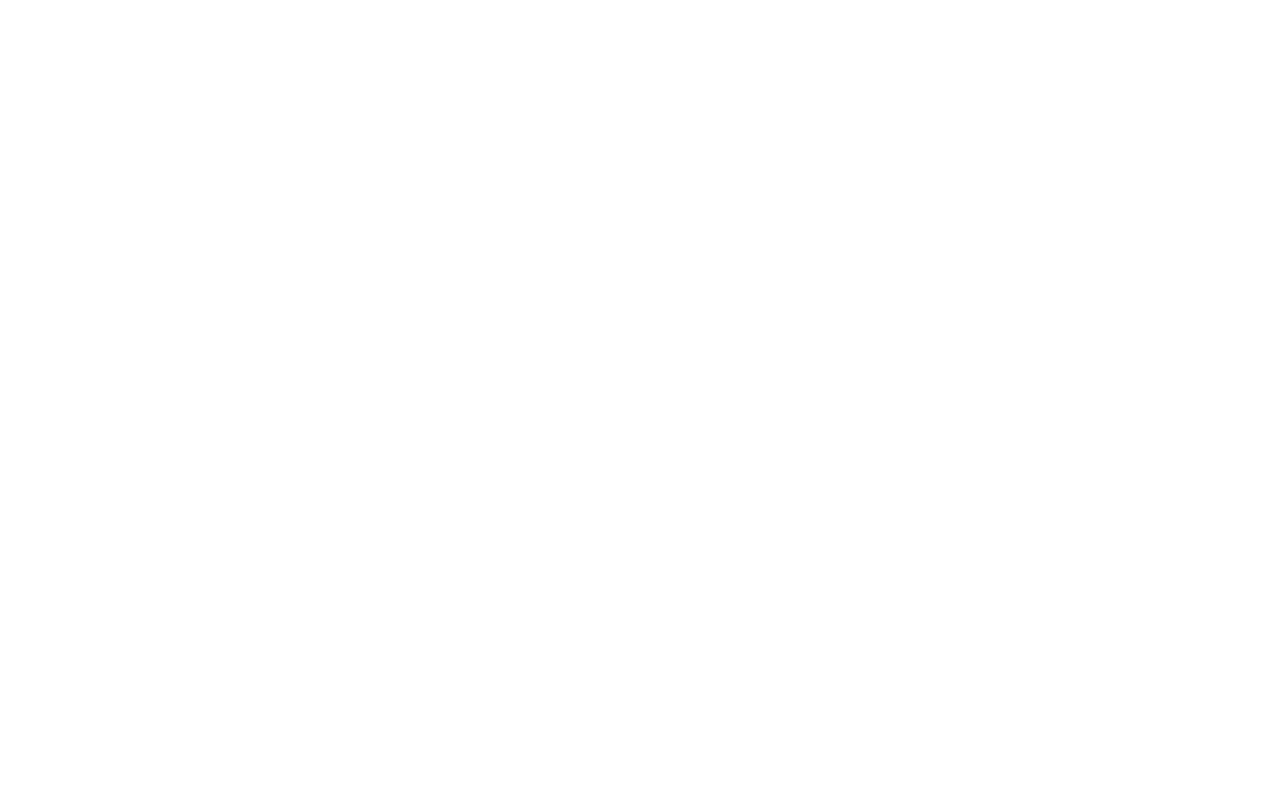
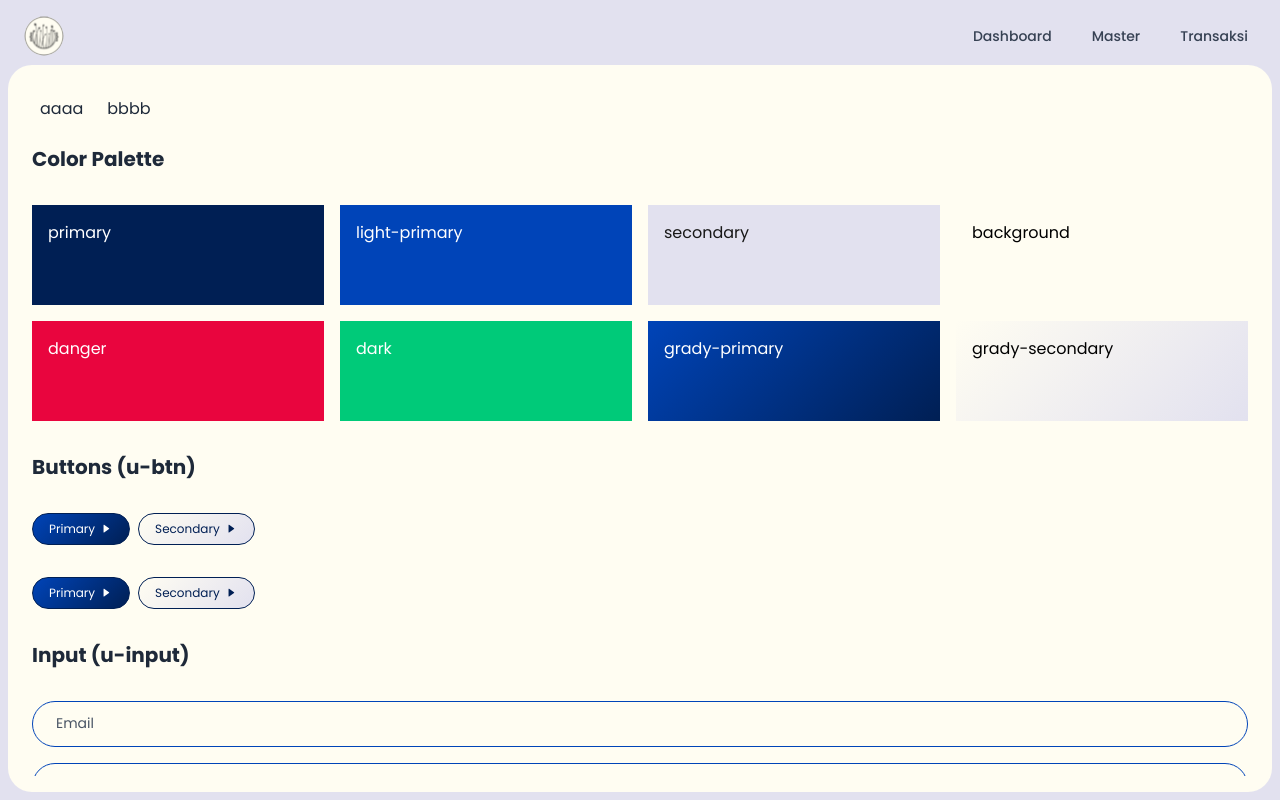
Before and after one commit to cvudumbarainformatika/apotik, a Vue app: page /dashboard in a window 1280 px wide. Before the commit this address had no page. Built offline with nearby package versions, Linux system fonts and the light colour scheme.

Commit message:
rev: header menu

```diff
--- a/src/components/global/Input.vue
+++ b/src/components/global/Input.vue
@@ -66,7 +66,7 @@
    <!-- Error icon & message overlay -->
     <div
       v-if="error && errorMessage && !isFocussed"
-      class="absolute inset-y-0 right-0 flex items-center gap-1 px-2 bg-transparent rounded-r-xl"
+      class="absolute inset-y-0 right-2 flex items-center gap-1 px-2 bg-transparent rounded-r-xl"
     >
       <!-- Error message -->
       <p class="text-xs text-danger whitespace-nowrap mr-2">
--- a/src/components/global/Row.vue
+++ b/src/components/global/Row.vue
@@ -1,9 +1,10 @@
 <script setup>
 const props = defineProps({
   gap: { type: String, default: 'gap-2' },
-  justify: { type: String, default: 'justify-start' },
-  align: { type: String, default: 'items-start' },
+  padding: { type: String, default: '' },
+  align: { type: String, default: 'items-center' },
   wrap: { type: Boolean, default: false },
+  right: { type: Boolean, default: false },
   class: { type: String, default: '' },
   flex1: { type: Boolean, default: false },
   separator: { type: Boolean, default: false },
@@ -11,7 +12,7 @@
 </script>
 
 <template>
-  <div :class="`flex flex-row ${gap} ${justify} ${align} ${wrap ? 'flex-wrap' : ''} ${flex1 ? 'flex-1' : ''} ${props.class} ${separator ? 'border-b border-primary dark:border-gray-700' : ''}`">
+  <div :class="`flex flex-row ${padding} ${gap} ${right ? 'justify-end' : 'justify-start'} ${align} ${wrap ? 'flex-wrap' : ''} ${flex1 ? 'flex-1' : ''} ${props.class} ${separator ? 'border-b border-primary dark:border-gray-700' : ''}`">
     <slot />
   </div>
 </template>
--- a/src/components/global/Select.vue
+++ b/src/components/global/Select.vue
@@ -1,86 +1,60 @@
 <script setup>
-import { computed, ref, watch, onMounted, onUnmounted, nextTick } from 'vue'
+import { ref, computed, watch, nextTick, onMounted, onUnmounted } from 'vue'
 
 const props = defineProps({
-  label: { type: String, required: true },
-  modelValue: { type: [String, Number], default: '' },
-  type: { type: String, default: 'text' },
   id: { type: String, default: () => `input-${Math.random().toString(36).substring(2, 8)}` },
-  placeholder: { type: String, default: ' ' }, // default harus ada spasi agar placeholder-shown berfungsi
+  modelValue: [String, Number],
+  options: { type: Array, default: () => [] }, // Format: [{ label, value }]
+  label: String,
+  placeholder: { type: String, default: ' ' },
   error: { type: Boolean, default: false },
-  errorMessage: { type: String, default: '' },
-  noMatchText: { type: String, default: 'Tidak ditemukan' },
-
-  options: { type: Array, default: () => [] }, // [{ label, value }]
+  errorMessage: { type: String, default: 'Harap diisi' },
 })
 
-const emit = defineEmits(['update:modelValue', 'focus', 'blur'])
-
-const hasValue = computed(() => !!modelValue)
-
-const isFocussed = ref(false)
+const emit = defineEmits(['update:modelValue'])
 
 const query = ref('')
 const open = ref(false)
 const activeIndex = ref(-1)
 
+const matching = computed(() => query.value.trim().toLowerCase())
+
+// Sinkronkan query dari modelValue saat berubah
 watch(() => props.modelValue, () => {
-  const match = props.options.find(opt => opt.value === props.modelValue)
+  const match = props.options.find(o => o.value === props.modelValue)
   query.value = match?.label || ''
 })
 
-const filteredOptions = computed(() =>
-  query.value.trim() === ''
-    ? props.options
-    : props.options.filter(opt =>
-        opt.label.toLowerCase().includes(query.value.toLowerCase())
-      )
-)
-
-const matchingValue = computed(() =>
-  query.value.trim().toLowerCase()
-)
-
-const allOptions = computed(() => props.options)
-
-function isActive(opt) {
-  return matchingValue.value && opt.label.toLowerCase().includes(matchingValue.value)
+// Memisahkan label menjadi array bagian cocok & tidak cocok
+function splitLabel(label) {
+  if (!matching.value) return [{ text: label, match: false }]
+  const parts = label.split(new RegExp(`(${matching.value})`, 'gi'))
+  return parts.map(part => ({
+    text: part,
+    match: part.toLowerCase() === matching.value
+  }))
 }
 
-function select(opt) {
-  console.log('opt',opt);
-
+function select(opt, idx) {
+  console.log('activeIndex', activeIndex.value, 'idx', idx)
   query.value = opt.label
+  emit('update:modelValue', opt.value)
   open.value = false
-  emit('update:modelValue', opt.value)
-  activeIndex.value = -1
+  activeIndex.value = idx
 }
 
 function clear() {
   query.value = ''
   emit('update:modelValue', null)
   open.value = false
-}
-
-const handleFocus = () => {
-  emit('focus')
-  isFocussed.value = true
-  open.value = true
-}
-
-const handleBlur = () => {
-  console.log('blur');
-
-  emit('blur')
-  isFocussed.value = false
-  // open.value = false
+  activeIndex.value = -1
 }
 
 function onKeyDown(e) {
-  if (!open.value && ['ArrowDown', 'ArrowUp'].includes(e.key)) {
-    open.value = true
-  }
+  if (!open.value) open.value = true
+
   const max = props.options.length
+  if (max === 0) return
 
   if (e.key === 'ArrowDown') {
     e.preventDefault()
@@ -101,7 +75,13 @@
   }
 }
 
-// Klik di luar = tutup dropdown
+function scrollToActive() {
+  nextTick(() => {
+    const el = document.querySelector('.autocomplete-active')
+    if (el) el.scrollIntoView({ block: 'nearest' })
+  })
+}
+
 function handleClickOutside(e) {
   if (!e.target.closest('.autocomplete-wrapper')) {
     open.value = false
@@ -109,46 +89,33 @@
   }
 }
 
-function scrollToActive() {
-  nextTick(() => {
-    const el = document.querySelector('.autocomplete-active')
-    if (el) el.scrollIntoView({ block: 'nearest' })
-  })
-}
 
-function getHighlightedLabel(label) {
-  if (!matching.value) return label
-  const regex = new RegExp(`(${matching.value})`, 'gi')
-  return label.replace(regex, '<strong>$1</strong>')
+function handleFocus() {
+  open.value = true
+  const i = props.options.findIndex(o => o.value === props.modelValue)
+  activeIndex.value = i >= 0 ? i : -1
 }
 
 onMounted(() => window.addEventListener('click', handleClickOutside))
 onUnmounted(() => window.removeEventListener('click', handleClickOutside))
-
 </script>
 
 <template>
   <div class="relative w-full autocomplete-wrapper">
     <!-- Input -->
     <input
-      :id="id"
-      :type="type"
-      :value="modelValue"
+      v-model="query"
+      @focus="handleFocus"
+      @input="open = true"
+      @keydown="onKeyDown"
       :placeholder="placeholder"
-      @input="open = true"
-      @focus="handleFocus"
-      @blur="handleBlur"
-      @keydown="onKeyDown"
-      v-bind="$attrs"
-
+      class="peer w-full px-5 py-3 pr-10 text-sm bg-transparent border rounded-full focus:outline-none focus:ring-1 transition"
       :class="[
-        'peer w-full px-5 py-3 text-sm bg-transparent  border  rounded-full focus:outline-none focus:ring-1  transition duration-200',
-        error ? 'border-danger focus:border-danger focus:ring-danger text-danger' : 'border-light-primary focus:border-primary focus:ring-primary text-primary',
+        error ? 'border-danger text-danger focus:ring-danger' : 'border-light-primary text-primary focus:border-primary focus:ring-primary',
       ]"
-
     />
 
-    <!-- Floating Label (Overlay on border top) -->
+    <!-- Floating Label -->
    <label
       :for="id"
       :class="[
@@ -161,25 +128,49 @@
       {{ label }}
     </label>
 
-    <!-- Clear button -->
+    <!-- Clear Button -->
     <button
       v-if="query"
       type="button"
-      class="absolute right-4 top-1/2 -translate-y-1/2 text-light-primary hover:text-primary transition duration-200"
+      class="absolute right-4 top-1/2 -translate-y-1/2 p-1 rounded-xl bg-secondary hover:bg-primary text-primary hover:text-background transition"
       @click="clear"
+      aria-label="Clear"
     >
-      &times;
+      <svg xmlns="http://www.w3.org/2000/svg" class="w-4 h-4" fill="none" viewBox="0 0 24 24" stroke="currentColor">
+        <path stroke-linecap="round" stroke-linejoin="round" stroke-width="2" d="M6 18L18 6M6 6l12 12" />
+      </svg>
     </button>
 
+    <!-- Dropdown -->
+    <div
+      v-show="open"
+      class="absolute z-50 mt-1 w-full bg-secondary border rounded-lg shadow-lg max-h-60 overflow-auto"
+    >
+      <div
+        v-for="(opt, idx) in props.options"
+        :key="opt.value"
+        @click="select(opt, idx)"
+        class="px-4 py-2 cursor-pointer transition flex hover:bg-primary/10 hover:text-white"
+        :class="{
+          'autocomplete-active bg-light-primary text-white font-medium': idx === activeIndex
+        }"
+      >
+        <!-- Split label into matched/unmatched parts -->
+        <template v-for="(part, i) in splitLabel(opt.label)" :key="i">
+          <strong v-if="part.match">{{ part.text }}</strong>
+          <span v-else>{{ part.text }}</span>
+        </template>
+      </div>
+    </div>
 
        <!-- Error icon & message overlay -->
     <div
-      v-if="error && errorMessage && !isFocussed"
-      class="absolute inset-y-0 right-0 flex items-center gap-1 px-2 bg-transparent rounded-r-xl"
+      v-if="error"
+      class="absolute inset-y-0 right-2 flex items-center gap-1 px-2 bg-transparent rounded-r-xl"
     >
         <!-- Error message -->
         <p class="text-xs text-danger whitespace-nowrap mr-2">
-        {{ label }} {{ errorMessage }}
+          {{ errorMessage }}
         </p>
         <!-- Error icon -->
         <div class="w-5 h-5 flex items-center justify-center text-danger border border-danger border-2 rounded-sm text-sm font-bold rotate-45">
@@ -190,36 +181,5 @@
     </div>
 
 
-
-    <!-- Dropdown -->
-    <div
-      v-if="open"
-      class="absolute z-50 w-full bg-secondary border rounded-xl shadow-lg max-h-90 overflow-auto"
-    >
-      <template v-if="filteredOptions.length > 0">
-
-        <div
-          v-for="(opt, idx) in allOptions"
-          :key="opt.value"
-          @click="select(opt)"
-          class="px-4 py-2 hover:bg-primary/10 hover:text-white cursor-pointer transition"
-          :class="{
-            'bg-primary/10': idx === activeIndex,
-            'bg-light-primary text-white font-semibold': isActive(opt)
-            }"
-        >
-          <slot name="option" :option="opt">{{ opt.label }} <span v-if="isActive(opt)">✔</span></slot>
   </div>
 </template>
-      <div v-else class="px-4 py-2 text-sm ">
-        {{ noMatchText }}
-      </div>
-    </div>
-
-
-
-  </div>
-</template>
-
-<style scoped>
-</style>
--- a/src/layout/AdminLayout.vue
+++ b/src/layout/AdminLayout.vue
@@ -1,18 +1,17 @@
 <script setup>
-import { ref, onMounted } from 'vue'
+import { ref, defineAsyncComponent } from 'vue'
+import { useRouter } from 'vue-router'
 
-onMounted(() => {
-  console.log('layout mounted');
-
-})
-
+const router = useRouter()
+const HeaderMenu = defineAsyncComponent(() => import('./HeaderMenu.vue'))
 </script>
 
 <template>
   <div class="flex h-screen overflow-hidden">
 
     <!-- Main Content -->
-    <main class="flex-1 px-2 pt-[60px] pb-2 overflow-hidden flex justify-center bg-secondary dark:bg-gray-900" >
+    <main class="flex-1 px-2 pt-[65px] pb-2 overflow-hidden flex justify-center bg-secondary dark:bg-gray-900" >
+      <HeaderMenu />
       <div class="flex-1 overflow-hidden flex mx-auto bg-background text-gray-800 dark:text-gray-100 rounded-3xl">
         <router-view />
       </div>
@@ -59,4 +58,6 @@
 .dark ::-webkit-scrollbar-thumb:hover {
   background-color: rgba(75, 85, 99, 0.7);
 }
+
+
 </style>
--- /dev/null
+++ b/src/layout/HeaderMenu.vue
@@ -0,0 +1,183 @@
+<template>
+   <header class="absolute top-0 left-0 w-full h-[60px] px-4 pt-2">
+        <u-view flex1 class="gap-2">
+          <u-row class="">
+            <img src="/images/logo.svg" alt="Logo" class="w-10 h-10" />
+          </u-row>
+          <u-row flex1 right class="">
+            <div class="flex items-center gap-6 text-sm font-medium text-gray-700">
+          <div
+            v-for="menu in menus"
+            :key="menu.name"
+            class="relative"
+            @mouseenter="menu.submenu.length && (openMenu = menu.name)"
+            @mouseleave="menu.submenu.length && (openMenu = null)"
+            @pointerenter="handleEnter(menu.name)"
+            @pointerleave="handleLeave(menu.name)"
+          >
+            <button
+              class="hover:text-primary transition px-2 py-1 rounded-md hover:bg-primary/10"
+              :class="{
+                'bg-primary/10 text-primary font-medium': openMenu === menu.name
+              }"
+              @click="menu.submenu.length ? toggleMenu(menu.name) : goTo(menu.url)"
+            >
+              {{ menu.label }}
+            </button>
+
+            <transition
+              name="fade"
+              appear
+              enter-active-class="transition-opacity duration-150 ease-out"
+              leave-active-class="transition-opacity duration-100 ease-in"
+              enter-from-class="opacity-0"
+              enter-to-class="opacity-100"
+              leave-from-class="opacity-100"
+              leave-to-class="opacity-0"
+              >
+              <div
+                v-if="openMenu === menu.name && menu.submenu.length"
+                :ref="el => dropdownRefs[menu.name] = el"
+                class="absolute top-full mt-4 min-w-[12rem] bg-white border shadow-lg rounded-md py-2 z-50"
+                style="left: 0;"
+
+              >
+                <button
+                  v-for="sub in menu.submenu"
+                  :key="sub.name"
+                  @click="goTo(sub.url)"
+                  class="flex items-center gap-2 w-full text-left px-4 py-2 text-sm text-gray-700 hover:bg-primary/10 hover:text-primary transition"
+                >
+                  <span class="w-2.5 h-2.5 bg-primary rounded-full shrink-0"></span>
+                  <span>{{ sub.label }}</span>
+                </button>
+              </div>
+            </transition>
+          </div>
+        </div>
+          </u-row>
+        </u-view>
+      </header>
+</template>
+
+<script setup>
+import { ref, onMounted, nextTick, watch, computed } from 'vue'
+
+import { useRouter } from 'vue-router'
+
+const router = useRouter()
+const dropdownDirection = ref({})
+const dropdownRefs = ref({})
+
+const openMenu = ref(null)
+onMounted(() => {
+  console.log('layout mounted');
+
+})
+
+watch(openMenu, (val) => {
+  if (val) adjustDropdownPosition(val)
+})
+
+const menus = ref([
+  {
+    name: 'dashboard',
+    label: 'Dashboard',
+    url: '/',
+    submenu: []
+  },
+  {
+    name: 'master',
+    label: 'Master',
+    url: '/master',
+    submenu: [
+      {
+        name: 'satuan',
+        label: 'Master Satuan',
+        url: '/master/satuan',
+      },
+      {
+        name: 'jenis',
+        label: 'Master Jenis',
+        url: '/master/jenis',
+      },
+    ]
+  },
+  {
+    name: 'transaksi',
+    label: 'Transaksi',
+    url: '/transaksi',
+    submenu: [
+      {
+        name: 'penjualan',
+        label: 'Transaksi Penjualan',
+        url: '/transaksi/penjualan',
+      },
+      {
+        name: 'pembelian',
+        label: 'Transaksi Pembelian',
+        url: '/transaksi/pembelian',
+      },
+    ]
+  },
+
+])
+
+
+function toggleMenu(name) {
+  openMenu.value = openMenu.value === name ? null : name
+}
+
+function goTo(url) {
+  // router.push(url)
+  // openMenu.value = null
+  console.log('url',url);
+
+}
+
+function adjustDropdownPosition(menuName) {
+  nextTick(() => {
+    requestAnimationFrame(() => {
+      const el = dropdownRefs.value[menuName]
+      if (!el?.getBoundingClientRect) return
+
+      const rect = el.getBoundingClientRect()
+      const overflowRight = rect.right > window.innerWidth
+
+      if (overflowRight) {
+        el.style.left = 'auto'
+        el.style.right = '0'
+      } else {
+        el.style.left = '0'
+        el.style.right = 'auto'
+      }
+    })
+  })
+}
+
+let hoverTimeout = null
+
+function handleEnter(name) {
+  clearTimeout(hoverTimeout)
+  openMenu.value = name
+}
+
+function handleLeave(name) {
+  hoverTimeout = setTimeout(() => {
+    if (openMenu.value === name) openMenu.value = null
+  }, 100) // kasih delay 100ms supaya tidak flicker
+}
+
+</script>
+
+<style>
+/* untuk menu */
+/* .fade-enter-active,
+.fade-leave-active {
+  transition: opacity 0.1s ease;
+}
+.fade-enter-from,
+.fade-leave-to {
+  opacity: 0;
+} */
+</style>
--- a/src/router/index.js
+++ b/src/router/index.js
@@ -8,9 +8,9 @@
       path: '/admin',
       component: () => import('../layout/AdminLayout.vue'),
       children: [
-        { path: '', redirect: '/home' },
+        { path: '', redirect: '/dashboard' },
         {
-          path: '/home',
+          path: '/dashboard',
           component: () => import('../components/HelloWorld.vue'),
         },
         {
```
Also changed, not shown: src/components/HelloWorld.vue (+6 -2 lines), public/images/logo.svg (added). Lines whose indentation alone changed are shown as unchanged.
